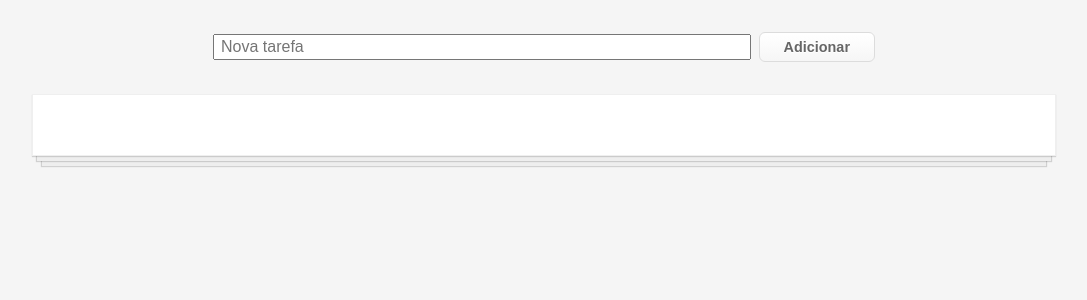
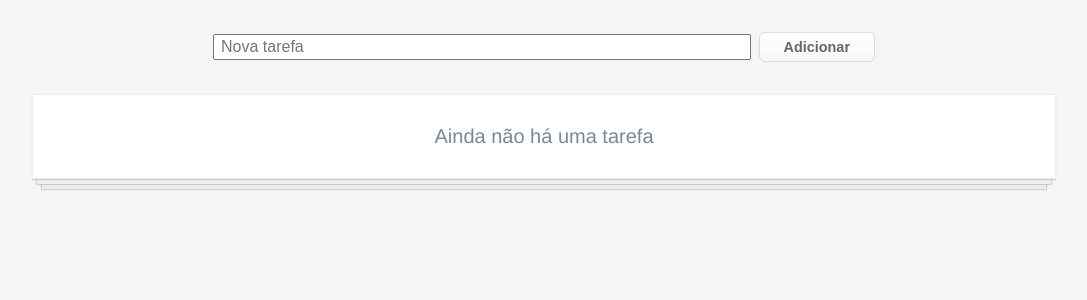
Before and after one commit to dancity/myToDoApp, a Next.js app: page / in a window 1280 px wide. Shown: the top 300 px of the page, without its empty margins (96-1183 px from the left). Built offline with nearby package versions, Linux system fonts and the light colour scheme.

Commit message:
v3.1
Update lisisempty

```diff
--- a/components/App.js
+++ b/components/App.js
@@ -3,7 +3,7 @@ import TodoItem from "../components/TodoItem";
 
 function App() {
   const [todosData, setTodosData] = useState([]);
-  const [listIsEmpty, setListIsEmpty] = useState();
+  const [listIsEmpty, setListIsEmpty] = useState(true);
 
   useEffect(() => {
     const localItems = localStorage.getItem("list");
```
